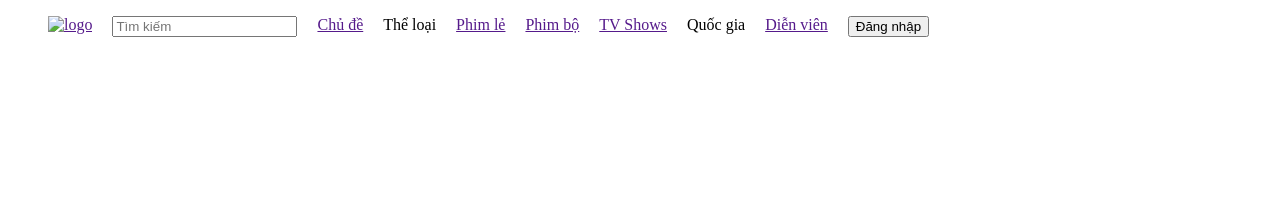
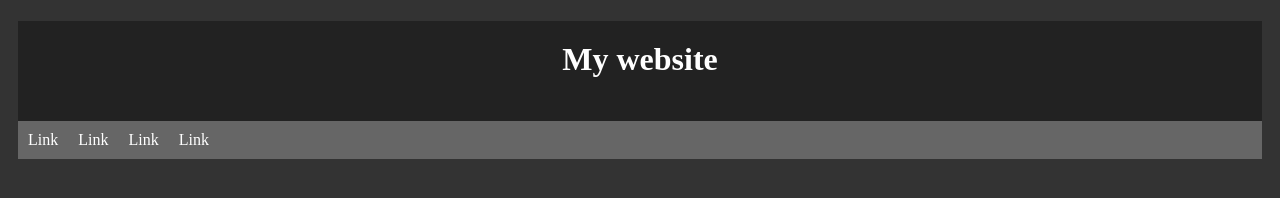
Before and after one commit to HCTsobad/Web_Film, a plain HTML site: page html/header.html in a window 1280 px wide. Drawn offline with Linux system fonts and the light colour scheme.

Commit message:
complete layout1

```diff
--- /dev/null
+++ b/css/style.css
@@ -0,0 +1,105 @@
+* {
+    font-family: 'Times New Roman', Times, serif;
+}
+
+h1,
+h2,
+h3,
+h4,
+h5,
+h6 {
+    color: white;
+}
+
+body {
+    /* background-image: url(../img/image.png); */
+    background-color: #333;
+}
+
+.head {
+    background-color: #222;
+    height: 100px;
+    text-align: center;
+    margin: 0 10px 0 10px;
+}
+
+.link {
+    background-color: #666;
+    height: auto;
+    margin: 0px 10px 10px 10px;
+    display: flex;
+}
+
+.container {
+    display: flex;
+    align-items: flex-start;
+}
+
+.title {
+    background-color: #222;
+    height: auto;
+    padding: 15px;
+    margin: 10px;
+}
+
+.title img {
+    max-width: 100%;
+    height: auto;
+    justify-content: center;
+}
+
+.link a {
+    color: white;
+    text-decoration: none;
+    padding: 10px;
+    display: block;
+    height: 100%;
+}
+
+a:hover {
+    color: #333;
+    background-color: #4a4a4a;
+    box-shadow: inset 0 0 10px rgba(0, 0, 0, 0.5);
+}
+
+.container img {
+    max-width: 100%;
+    height: auto;
+    justify-content: center;
+}
+
+.about {
+    max-width: fit-content;
+    background-color: #222;
+    margin: 10px;
+    padding: 15px;
+}
+
+.popular {
+    background-color: #222;
+    padding: 15px;
+    margin: 10px;
+}
+
+.info {
+    background-color: #222;
+    padding: 15px;
+    margin: 10px;
+}
+
+.right-column {
+    color: white;
+    width: 30%;
+}
+
+.left-column {
+    color: white;
+    width: 70%;
+}
+
+.foot {
+    background-color: #222;
+    text-align: center;
+    padding: 10px;
+    margin: 0 10px 0 10px;
+}
--- a/html/header.html
+++ b/html/header.html
@@ -6,57 +6,58 @@
     <meta name="viewport" content="width=device-width, initial-scale=1.0">
     <title>Document</title>
     <style>
-        .menu>li {
-            list-style: none;
-            position: relative;
-            display: inline-block;
+        * {
+            font-family: 'Times New Roman', Times, serif;
         }
 
-        .menu {
-            display: flex;
-            gap: 20px;
+        body {
+            /* background-image: url(../img/image.png); */
+            background-color: #333;
         }
 
-        .menu li ul {
-            display: none;
+        h1 {
+            color: white;
         }
 
-        .menu>li:hover>ul {
+        .head {
+            background-color: #222;
+            height: 100px;
+            text-align: center;
+            margin: 0 10px 0 10px;
+        }
+
+        .link {
+            background-color: #666;
+            height: auto;
+            margin: 0px 10px 10px 10px;
+            display: flex;
+        }
+
+        .link a {
+            color: white;
+            text-decoration: none;
+            padding: 10px;
             display: block;
+            height: 100%;
+        }
+
+        a:hover {
+            color: #333;
+            background-color: #4a4a4a;
+            box-shadow: inset 0 0 10px rgba(0, 0, 0, 0.5);
         }
     </style>
 </head>
 
 <body>
-    <div id="head">
-        <ul class="menu">
-            <li><a href=""><img src="/image-removebg-preview.png" alt="logo" width="150"></a></li>
-            <li><input type="text" placeholder="Tìm kiếm"></li>
-            <li><a href="">Chủ đề</a></li>
-            <li>Thể loại
-                <ul>
-                    <li><a href="#">Hành động</a></li>
-                    <li><a href="#">Tình cảm</a></li>
-                    <li><a href="#">Kinh dị</a></li>
-                    <li><a href="#">Hoạt hình</a></li>
-                    <li><a href="#">Hài hước</a></li>
-                </ul>
-            </li>
-            <li><a href="">Phim lẻ</a></li>
-            <li><a href="">Phim bộ</a></li>
-            <li><a href="">TV Shows</a></li>
-            <li>Quốc gia
-                <ul>
-                    <li><a href="#">Việt Nam</a></li>
-                    <li><a href="#">Hoa Kỳ</a></li>
-                    <li><a href="#">Trung Quốc</a></li>
-                    <li><a href="#">Hàn Quốc</a></li>
-                    <li><a href="#">Nhật Bản</a></li>
-                </ul>
-            </li>
-            <li><a href="">Diễn viên</a></li>
-            <li><button>Đăng nhập</button></li>
-        </ul>
+    <div class="head">
+        <h1 style="padding: 20px;">My website</h1>
+    </div>
+    <div class="link">
+        <a href="">Link</a>
+        <a href="">Link</a>
+        <a href="">Link</a>
+        <a href="">Link</a>
     </div>
 </body>
 
```
Also changed, not shown: html/footer.html (+37 -0 lines), html/index.html (added, +70 -0 lines), index.html (deleted, +0 -25 lines), img/image.png (added), img/image1.png (added), js/script.js (added).
